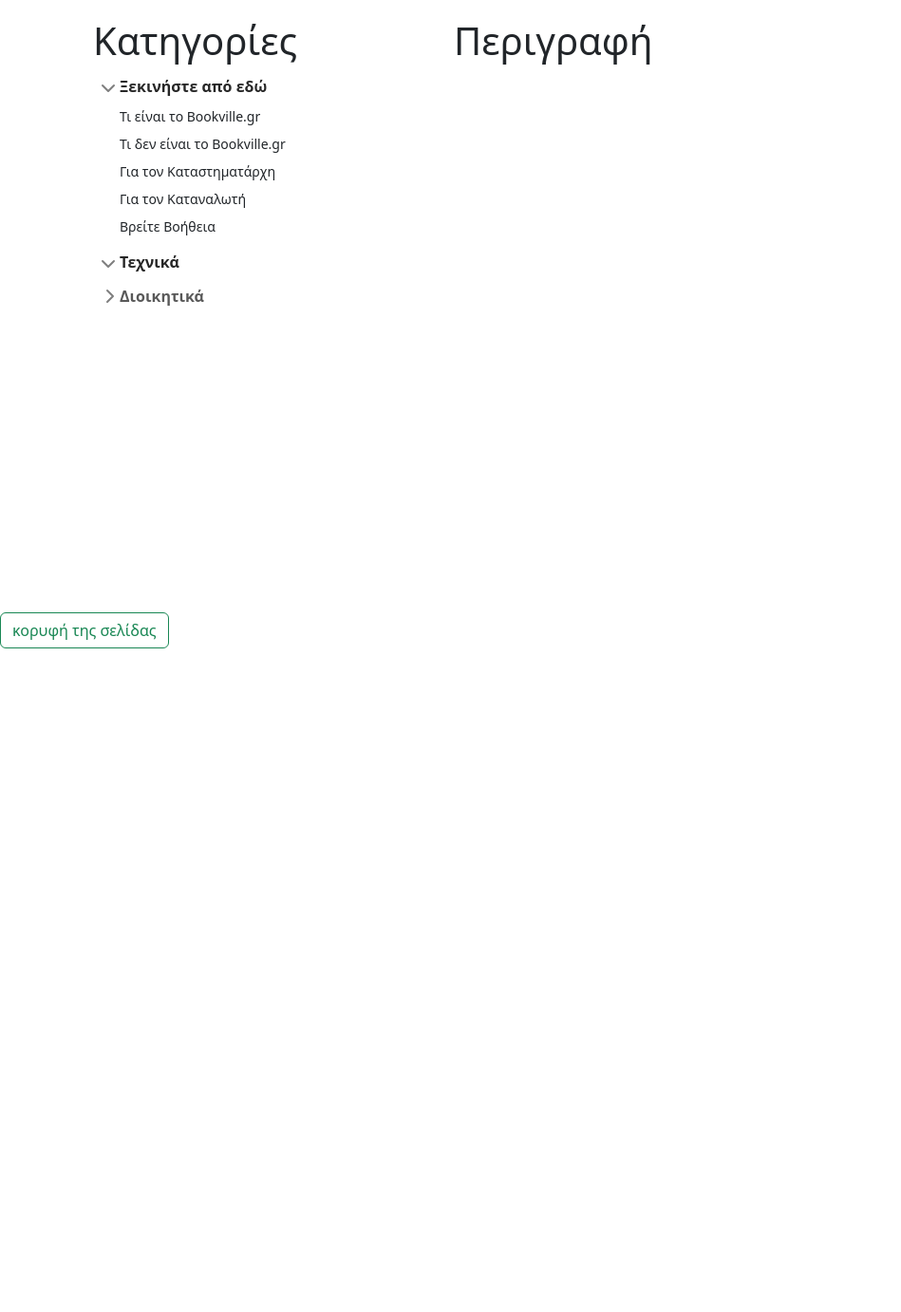
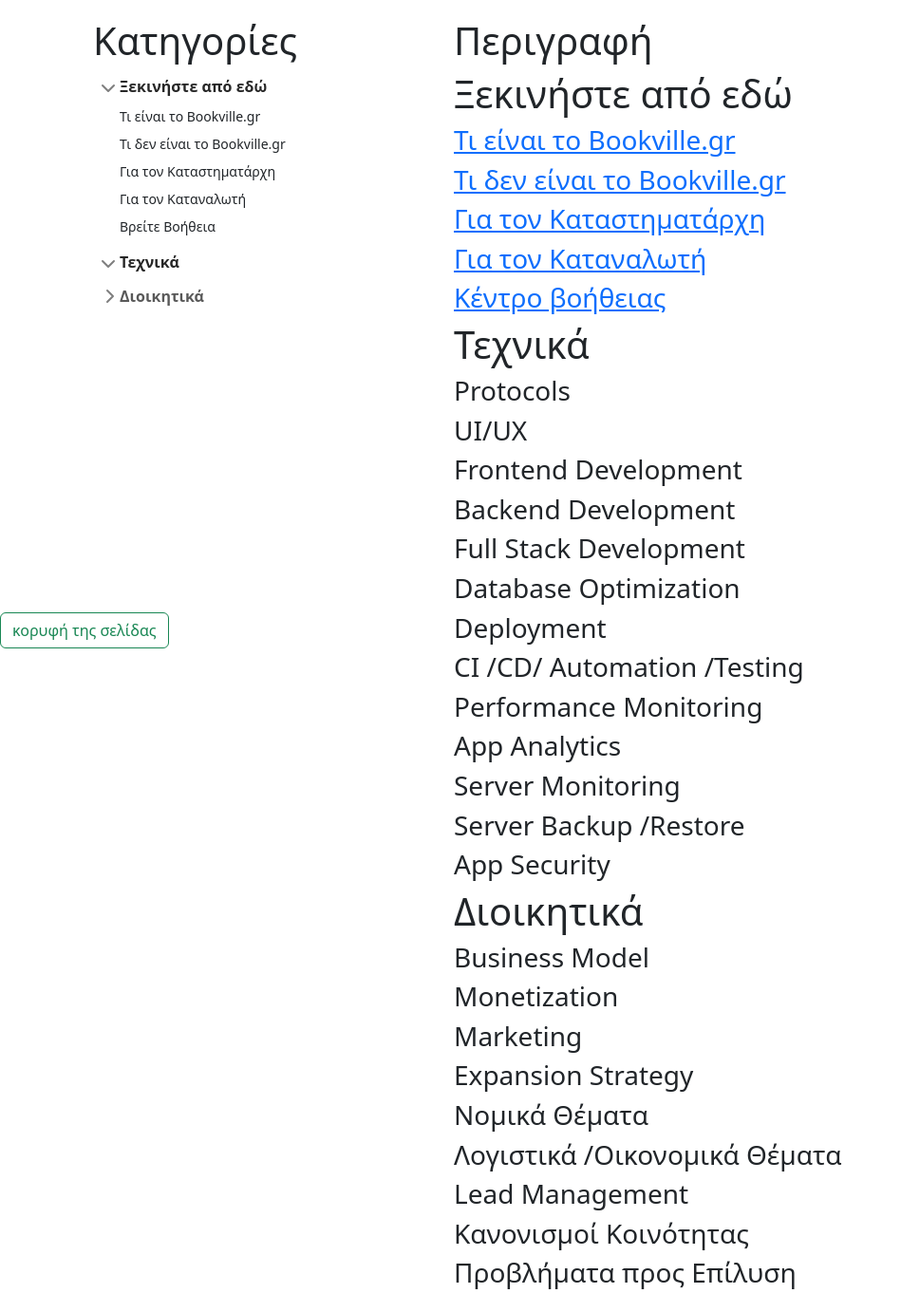
Before and after one commit to antsinar/bookville_gr, an Eleventy site: page src/page_content/documentation.md in a window 1280 px wide. Shown: the part 117-1499 px from the top of the page at 95% size, without its empty margins (0-949 px from the left). Before the commit the page ends 800 px from the top, so only its background shows below. Built offline with nearby package versions, Linux system fonts and the light colour scheme; Eleventy itself is replaced by a stand-in of ours; files that its build step writes are made by us from their sources.

Commit message:
Update Page Content “documentation”

```diff
--- a/src/page_content/documentation.md
+++ b/src/page_content/documentation.md
@@ -1,5 +1,61 @@
 ---
 header: Περιγραφή
-layout: '../documentation.njk'
+layout: ../documentation.njk
 tags: documentation
 ---
+# Ξεκινήστε από εδώ
+### [Τι είναι το Bookville.gr](/page_content/documentation/#what-is)
+
+### [Τι δεν είναι το Bookville.gr](/page_content/documentation/#what-is-not)
+
+### [Για τον Καταστηματάρχη](/page_content/documentation/#for-the-owner)
+
+### [Για τον Καταναλωτή](/page_content/documentation/#for-the-consumer)
+
+### [Κέντρο βοήθειας](/page_content/documentation/#getting-help)
+
+# Τεχνικά
+### Protocols
+
+### UI/UX
+
+### Frontend Development
+
+### Backend Development
+
+### Full Stack Development
+
+### Database Optimization
+
+### Deployment
+
+### CI /CD/ Automation /Testing
+
+### Performance Monitoring
+
+### App Analytics
+
+### Server Monitoring
+
+### Server Backup /Restore
+
+### App Security
+
+# Διοικητικά
+### Business Model
+
+### Monetization
+
+### Marketing
+
+### Expansion Strategy
+
+### Νομικά Θέματα
+
+### Λογιστικά /Οικονομικά Θέματα
+
+### Lead Management
+
+### Κανονισμοί Κοινότητας
+
+### Προβλήματα προς Επίλυση
```
